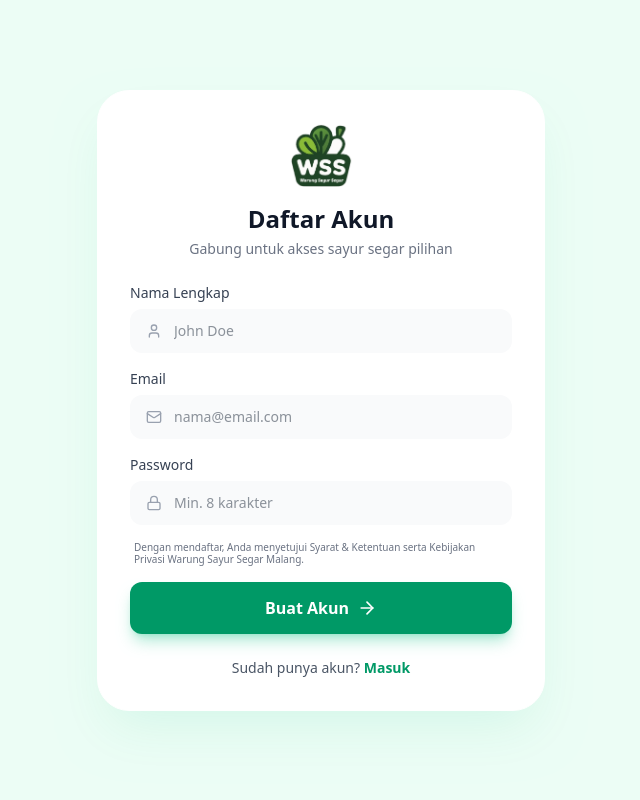
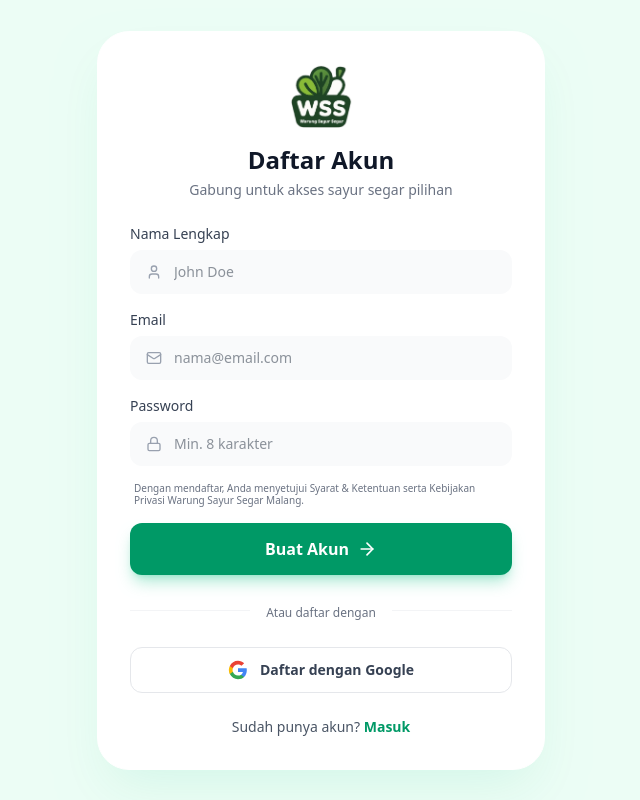
Before and after one commit to Xarzz/UMKM-SAYUR, a Next.js app: page /register in a window 1280 px wide. Shown: the whole page, without its empty margins (319-959 px from the left). Built offline with nearby package versions, Linux system fonts and the light colour scheme; no server answers.

Commit message:
feat: add Google OAuth login and register

```diff
--- a/src/app/login/page.tsx
+++ b/src/app/login/page.tsx
@@ -16,6 +16,24 @@
   const [email, setEmail] = useState("");
   const [password, setPassword] = useState("");
   const [error, setError] = useState<string | null>(null);
+
+  const handleGoogleLogin = async () => {
+    setLoading(true);
+    setError(null);
+    try {
+      const { error } = await supabase.auth.signInWithOAuth({
+        provider: "google",
+        options: {
+          redirectTo: `${window.location.origin}${redirect !== "/" ? redirect : ""}`,
+        },
+      });
+      if (error) throw error;
+    } catch (err: any) {
+      console.error("Google Login Error:", err);
+      setError(err.message || "Gagal masuk dengan Google.");
+      setLoading(false);
+    }
+  };
 
   const handleSubmit = async (e: React.FormEvent) => {
     e.preventDefault();
@@ -117,9 +135,19 @@
           <span className="relative px-4 bg-white dark:bg-gray-800 text-xs text-gray-500">Atau masuk dengan</span>
         </div>
 
-        <button className="w-full bg-gray-50 dark:bg-gray-700 text-gray-700 dark:text-white rounded-xl py-3 font-bold hover:bg-gray-100 dark:hover:bg-gray-600 transition-all flex items-center justify-center gap-3 text-sm">
-          <User className="w-4 h-4" />
-          Akun Lain
+        <button
+          onClick={handleGoogleLogin}
+          disabled={loading}
+          type="button"
+          className="w-full bg-white dark:bg-gray-700 border border-gray-200 dark:border-gray-600 text-gray-700 dark:text-white rounded-xl py-3 font-bold hover:bg-gray-50 dark:hover:bg-gray-600 transition-all flex items-center justify-center gap-3 text-sm"
+        >
+          <svg viewBox="0 0 24 24" className="w-5 h-5">
+            <path d="M22.56 12.25c0-.78-.07-1.53-.2-2.25H12v4.26h5.92c-.26 1.37-1.04 2.53-2.21 3.31v2.77h3.57c2.08-1.92 3.28-4.74 3.28-8.09z" fill="#4285F4"/>
+            <path d="M12 23c2.97 0 5.46-.98 7.28-2.66l-3.57-2.77c-.98.66-2.23 1.06-3.71 1.06-2.86 0-5.29-1.93-6.16-4.53H2.18v2.84C3.99 20.53 7.7 23 12 23z" fill="#34A853"/>
+            <path d="M5.84 14.09c-.22-.66-.35-1.36-.35-2.09s.13-1.43.35-2.09V7.07H2.18C1.43 8.55 1 10.22 1 12s.43 3.45 1.18 4.93l2.85-2.22.81-.62z" fill="#FBBC05"/>
+            <path d="M12 5.38c1.62 0 3.06.56 4.21 1.64l3.15-3.15C17.45 2.09 14.97 1 12 1 7.7 1 3.99 3.47 2.18 7.07l3.66 2.84c.87-2.6 3.3-4.53 6.16-4.53z" fill="#EA4335"/>
+          </svg>
+          Masuk dengan Google
         </button>
 
         <p className="text-center mt-6 text-gray-600 dark:text-gray-400 text-sm">
--- a/src/app/register/page.tsx
+++ b/src/app/register/page.tsx
@@ -14,6 +14,25 @@
   const [email, setEmail] = useState("");
   const [password, setPassword] = useState("");
   const [error, setError] = useState<string | null>(null);
+  const [successMessage, setSuccessMessage] = useState<string | null>(null);
+
+  const handleGoogleLogin = async () => {
+    setLoading(true);
+    setError(null);
+    try {
+      const { error } = await supabase.auth.signInWithOAuth({
+        provider: "google",
+        options: {
+          redirectTo: `${window.location.origin}/`,
+        },
+      });
+      if (error) throw error;
+    } catch (err: any) {
+      console.error("Google Login Error:", err);
+      setError(err.message || "Gagal mendaftar dengan Google.");
+      setLoading(false);
+    }
+  };
 
   const handleSubmit = async (e: React.FormEvent) => {
     e.preventDefault();
@@ -38,11 +57,19 @@
 
       console.log("SignUp Success:", data);
 
-      // Langsung ke home
-      router.push("/");
-      setTimeout(() => {
-        router.refresh();
-      }, 500);
+      // Jika email confirmation NYALA di Supabase, session akan null
+      if (data.session === null && data.user) {
+        setSuccessMessage(
+          "Pendaftaran berhasil! Silakan cek kotak masuk atau folder spam email Anda untuk mengaktifkan akun."
+        );
+        // Jangan langsung redirect, biarkan user baca pesan
+      } else {
+        // Jika email confirmation MATI, langsung login & ke home
+        router.push("/");
+        setTimeout(() => {
+          router.refresh();
+        }, 500);
+      }
     } catch (err: any) {
       console.error("Catch Error:", err);
       setError(err.message || "Gagal mendaftar. Silakan coba lagi.");
@@ -66,6 +93,12 @@
         {error && (
           <div className="mb-4 p-3 bg-red-50 dark:bg-red-900/20 border border-red-100 dark:border-red-800 rounded-xl text-red-600 dark:text-red-400 text-xs font-medium animate-shake">
             {error}
+          </div>
+        )}
+
+        {successMessage && (
+          <div className="mb-4 p-4 bg-emerald-50 dark:bg-emerald-900/20 border border-emerald-200 dark:border-emerald-800 rounded-xl text-emerald-700 dark:text-emerald-400 text-sm font-medium text-center">
+            {successMessage}
           </div>
         )}
 
@@ -129,6 +162,28 @@
           </button>
         </form>
 
+        <div className="relative my-6 text-center">
+          <div className="absolute inset-0 flex items-center">
+            <div className="w-full border-t border-gray-100 dark:border-gray-700"></div>
+          </div>
+          <span className="relative px-4 bg-white dark:bg-gray-800 text-xs text-gray-500">Atau daftar dengan</span>
+        </div>
+
+        <button
+          onClick={handleGoogleLogin}
+          disabled={loading}
+          type="button"
+          className="w-full bg-white dark:bg-gray-700 border border-gray-200 dark:border-gray-600 text-gray-700 dark:text-white rounded-xl py-3 font-bold hover:bg-gray-50 dark:hover:bg-gray-600 transition-all flex items-center justify-center gap-3 text-sm"
+        >
+          <svg viewBox="0 0 24 24" className="w-5 h-5">
+            <path d="M22.56 12.25c0-.78-.07-1.53-.2-2.25H12v4.26h5.92c-.26 1.37-1.04 2.53-2.21 3.31v2.77h3.57c2.08-1.92 3.28-4.74 3.28-8.09z" fill="#4285F4"/>
+            <path d="M12 23c2.97 0 5.46-.98 7.28-2.66l-3.57-2.77c-.98.66-2.23 1.06-3.71 1.06-2.86 0-5.29-1.93-6.16-4.53H2.18v2.84C3.99 20.53 7.7 23 12 23z" fill="#34A853"/>
+            <path d="M5.84 14.09c-.22-.66-.35-1.36-.35-2.09s.13-1.43.35-2.09V7.07H2.18C1.43 8.55 1 10.22 1 12s.43 3.45 1.18 4.93l2.85-2.22.81-.62z" fill="#FBBC05"/>
+            <path d="M12 5.38c1.62 0 3.06.56 4.21 1.64l3.15-3.15C17.45 2.09 14.97 1 12 1 7.7 1 3.99 3.47 2.18 7.07l3.66 2.84c.87-2.6 3.3-4.53 6.16-4.53z" fill="#EA4335"/>
+          </svg>
+          Daftar dengan Google
+        </button>
+
         <p className="text-center mt-6 text-gray-600 dark:text-gray-400 text-sm">
           Sudah punya akun?{" "}
           <Link href="/login" className="text-emerald-600 dark:text-emerald-400 font-bold hover:underline">Masuk</Link>
```
